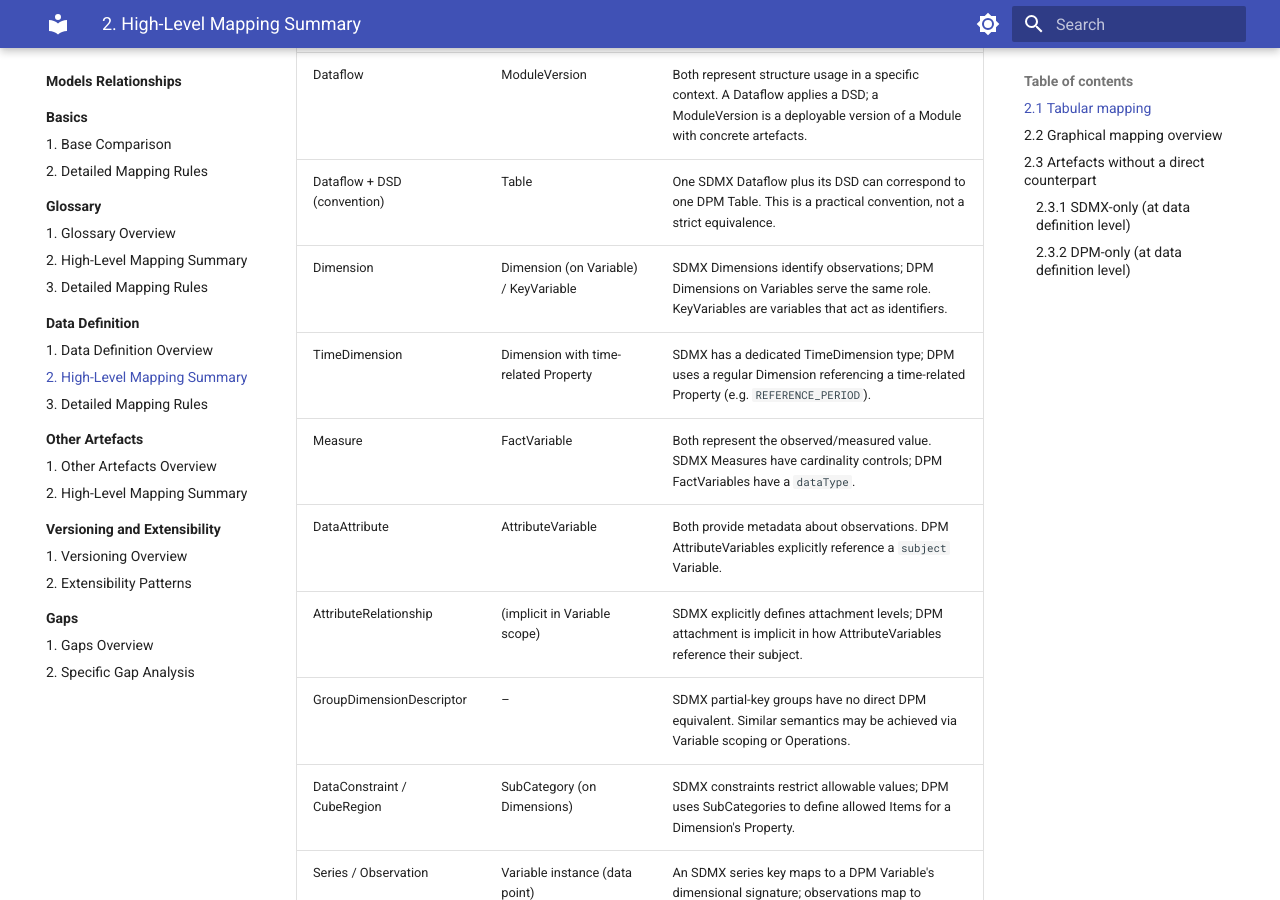
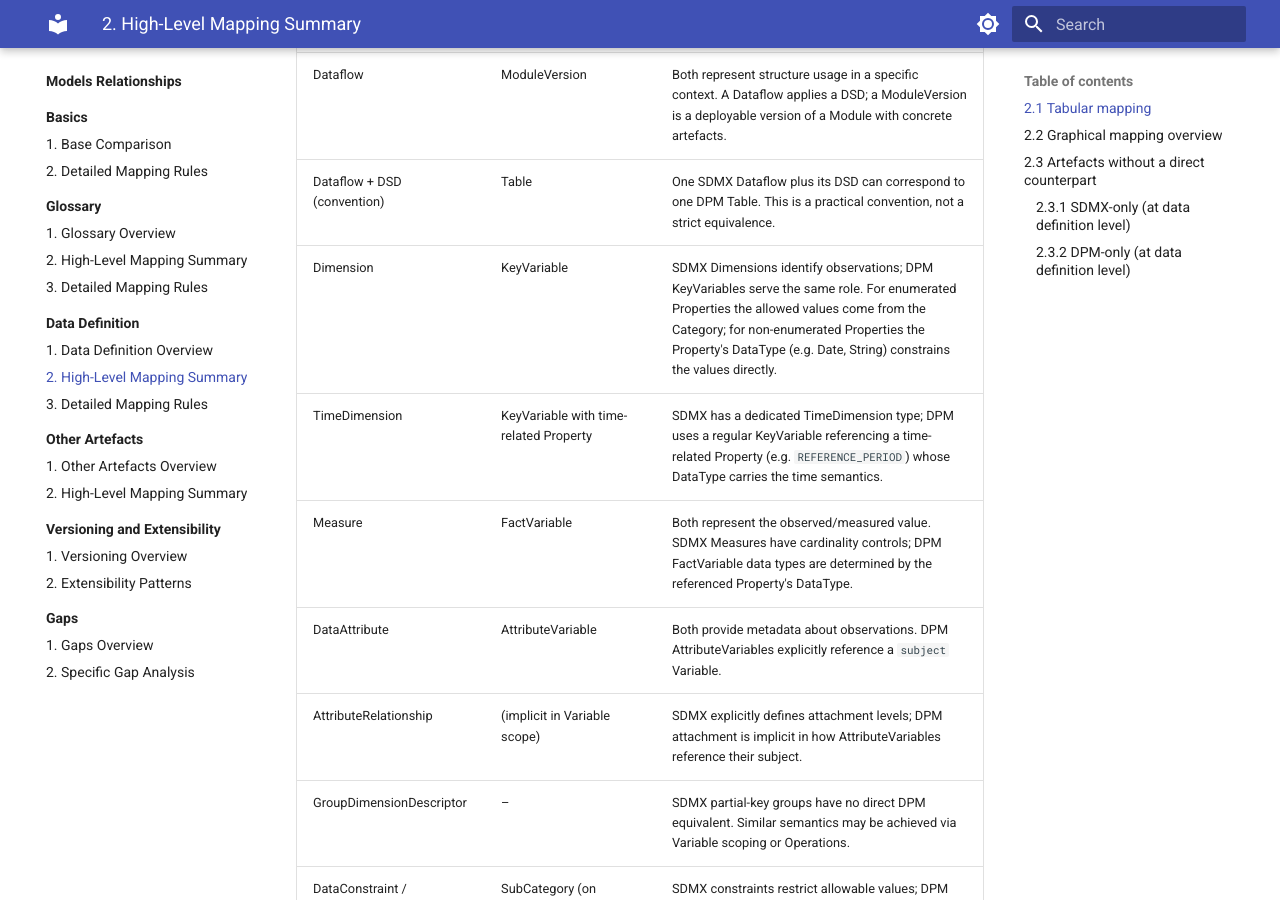
Before and after one commit to sdmx-twg/wp-sdmx-dpm, an MkDocs documentation site: the page built from docs/models-relationships/02_data_definition/02_high_level_mapping_summary.md, in a window 1280 px wide and 900 px high, scrolled down 604 px. Built offline with MkDocs 1.6.1 and Material for MkDocs 9.7.7, drawn with Linux system fonts in a browser that asks for light colours.

Commit message:
docs: clarify that KeyVariables can have data types and remove ghost Dimension node
- Non-enumerated KeyVariables are constrained by the Property's DataType
  (e.g. Date, String), not a codelist — the mapping notes now reflect this
- TimeDimension row updated to reference KeyVariable with time-related Property
- FactVariable note updated to say data type comes from the Property's DataType
- Removed the invented "Dimension (on Variable)" node from the graphical diagram;
  both Dimension and TimeDimension now map directly to KeyVariable

Addresses #98

```diff
--- a/docs/models-relationships/02_data_definition/02_high_level_mapping_summary.md
+++ b/docs/models-relationships/02_data_definition/02_high_level_mapping_summary.md
@@ -11,9 +11,9 @@ The table below summarises the main correspondences at data definition level. It
 | DataStructureDefinition (DSD) | Module | Both define the structural metadata for a reporting domain. A DSD specifies components; a Module is the structural container — it is **ModuleVersion** that groups the concrete Variables, Tables, and Operations. |
 | Dataflow | ModuleVersion | Both represent structure usage in a specific context. A Dataflow applies a DSD; a ModuleVersion is a deployable version of a Module with concrete artefacts. |
 | Dataflow + DSD (convention) | Table | One SDMX Dataflow plus its DSD can correspond to one DPM Table. This is a practical convention, not a strict equivalence. |
-| Dimension | Dimension (on Variable) / KeyVariable | SDMX Dimensions identify observations; DPM Dimensions on Variables serve the same role. KeyVariables are variables that act as identifiers. |
-| TimeDimension | Dimension with time-related Property | SDMX has a dedicated TimeDimension type; DPM uses a regular Dimension referencing a time-related Property (e.g. `REFERENCE_PERIOD`). |
-| Measure | FactVariable | Both represent the observed/measured value. SDMX Measures have cardinality controls; DPM FactVariables have a `dataType`. |
+| Dimension | KeyVariable | SDMX Dimensions identify observations; DPM KeyVariables serve the same role. For enumerated Properties the allowed values come from the Category; for non-enumerated Properties the Property's DataType (e.g. Date, String) constrains the values directly. |
+| TimeDimension | KeyVariable with time-related Property | SDMX has a dedicated TimeDimension type; DPM uses a regular KeyVariable referencing a time-related Property (e.g. `REFERENCE_PERIOD`) whose DataType carries the time semantics. |
+| Measure | FactVariable | Both represent the observed/measured value. SDMX Measures have cardinality controls; DPM FactVariable data types are determined by the referenced Property's DataType. |
 | DataAttribute | AttributeVariable | Both provide metadata about observations. DPM AttributeVariables explicitly reference a `subject` Variable. |
 | AttributeRelationship | (implicit in Variable scope) | SDMX explicitly defines attachment levels; DPM attachment is implicit in how AttributeVariables reference their subject. |
 | GroupDimensionDescriptor | – | SDMX partial-key groups have no direct DPM equivalent. Similar semantics may be achieved via Variable scoping or Operations. |
@@ -45,7 +45,6 @@ flowchart LR
   subgraph DPM
     dModule["Module / ModuleVersion"]
     dTable["Table / TableVersion"]
-    dDim["Dimension (on Variable)"]
     dKeyVar["KeyVariable"]
     dFactVar["FactVariable"]
     dAttrVar["AttributeVariable"]
```
Also changed, not shown: other parts of docs/models-relationships/02_data_definition/02_high_level_mapping_summary.md (+1 -2 lines).
